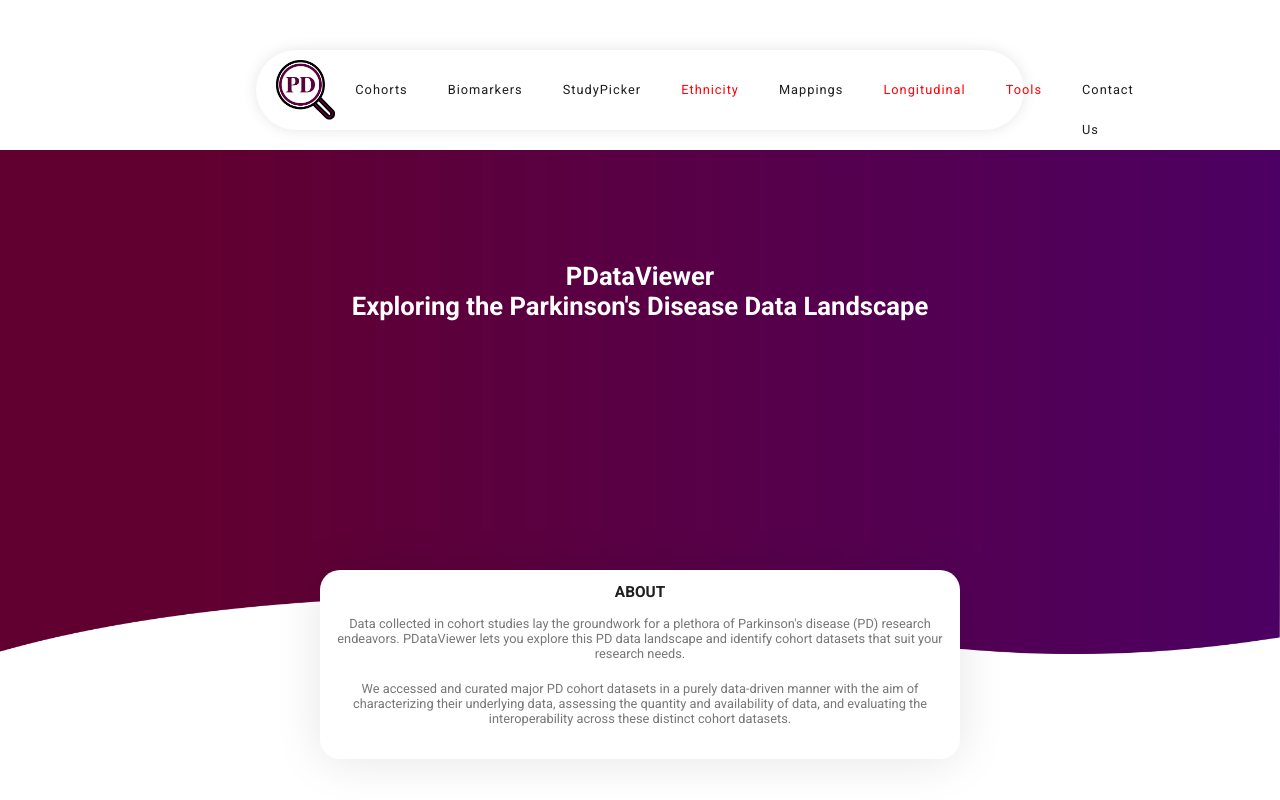
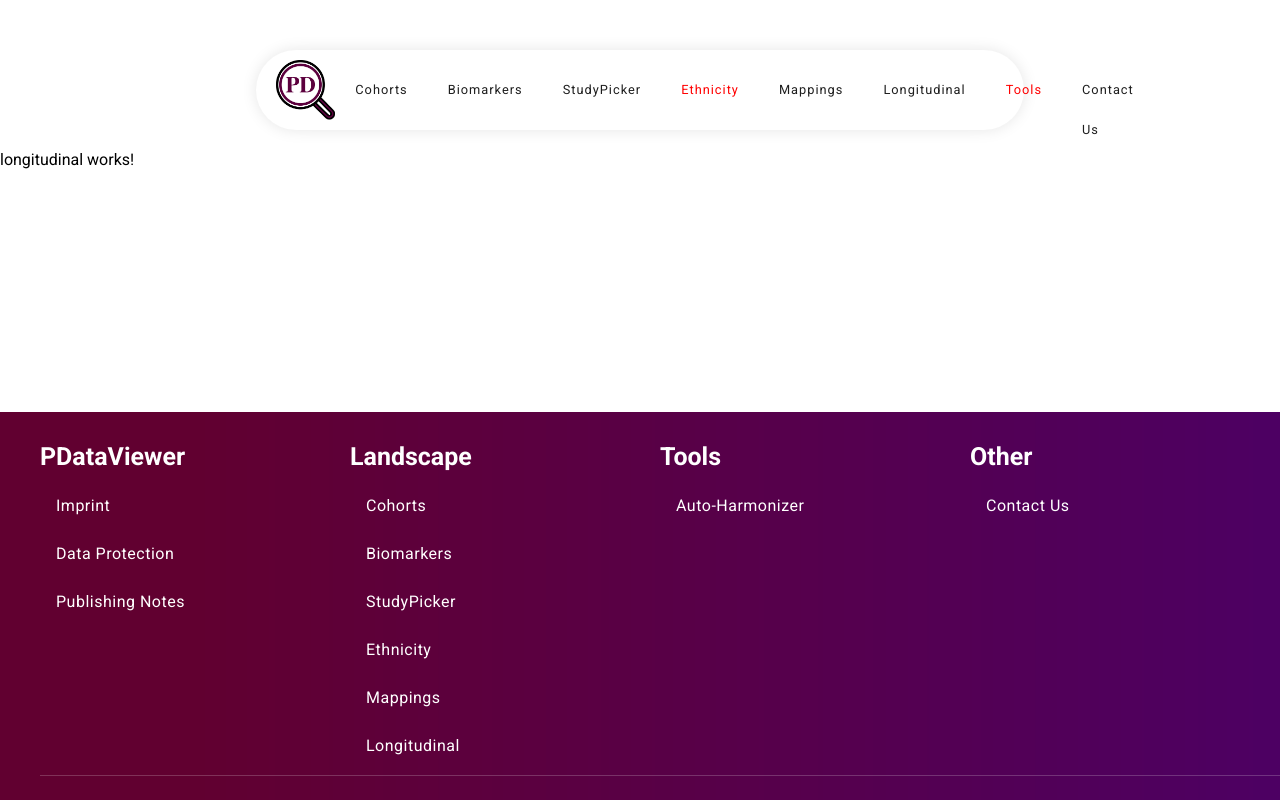
Before and after one commit to SCAI-BIO/PDataViewer, an Angular app in the folder frontend/: page /longitudinal in a window 1280 px wide. Before the commit this address led to /. Built offline with nearby package versions, Linux system fonts and the light colour scheme; no server answers.

Commit message:
add: longitudinal component

```diff
--- a/frontend/src/app/app.routes.ts
+++ b/frontend/src/app/app.routes.ts
@@ -6,6 +6,7 @@ import { ImprintComponent } from './imprint/imprint.component';
 import { ContactUsComponent } from './contact-us/contact-us.component';
 import { CohortsComponent } from './cohorts/cohorts.component';
 import { BiomarkersComponent } from './biomarkers/biomarkers.component';
+import { LongitudinalComponent } from './longitudinal/longitudinal.component';
 
 export const routes: Routes = [
   {
@@ -38,6 +39,10 @@ export const routes: Routes = [
     component: ContactUsComponent,
   },
   {
+    path: 'longitudinal',
+    component: LongitudinalComponent,
+  },
+  {
     path: '**',
     redirectTo: '',
     pathMatch: 'full',
--- a/frontend/src/app/footer/footer.component.html
+++ b/frontend/src/app/footer/footer.component.html
@@ -31,7 +31,7 @@
             <a mat-list-item routerLink="/study-picker">StudyPicker</a>
             <a mat-list-item>Ethnicity</a>
             <a mat-list-item routerLink="/mappings">Mappings</a>
-            <a mat-list-item>Longitudinal</a>
+            <a mat-list-item routerLink="/longitudinal">Longitudinal</a>
           </mat-nav-list>
         </div>
       </div>
--- /dev/null
+++ b/frontend/src/app/longitudinal/longitudinal.component.html
@@ -0,0 +1 @@
+<p>longitudinal works!</p>
--- a/frontend/src/app/nav-bar/nav-bar.component.html
+++ b/frontend/src/app/nav-bar/nav-bar.component.html
@@ -41,7 +41,7 @@
               <a routerLink="/mappings" class="button fancy-button">Mappings</a>
             </li>
             <li>
-              <a routerLink="/longitudinal" class="button fancy-button disable"
+              <a routerLink="/longitudinal" class="button fancy-button"
                 >Longitudinal</a
               >
             </li>
```
Also changed, not shown: frontend/src/app/longitudinal/longitudinal.component.ts (added, +12 -0 lines), frontend/src/app/longitudinal/longitudinal.component.css (added), 1 other file (tests, documents, lock files or other folders).
